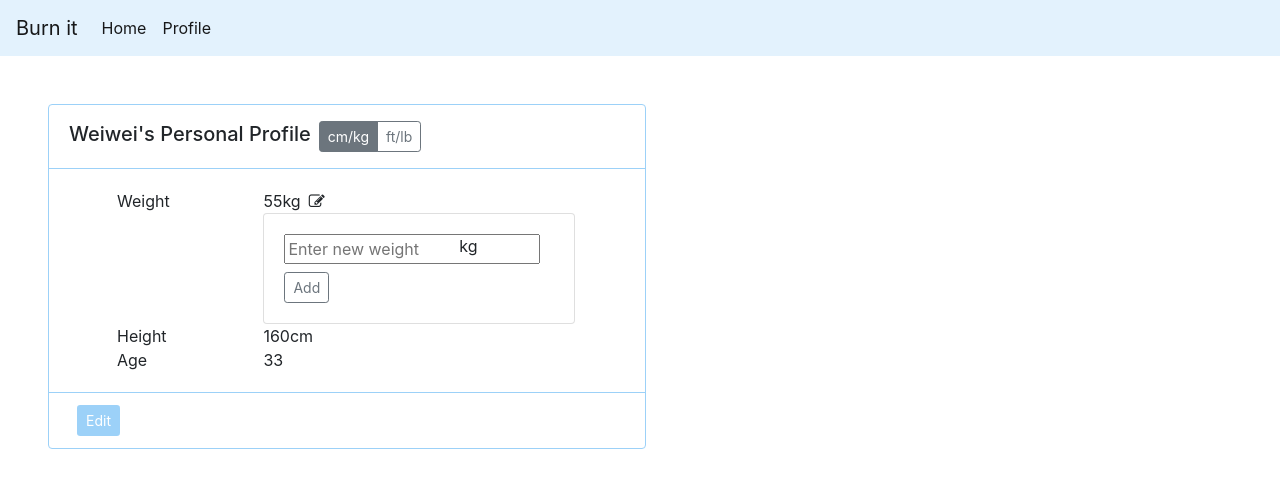
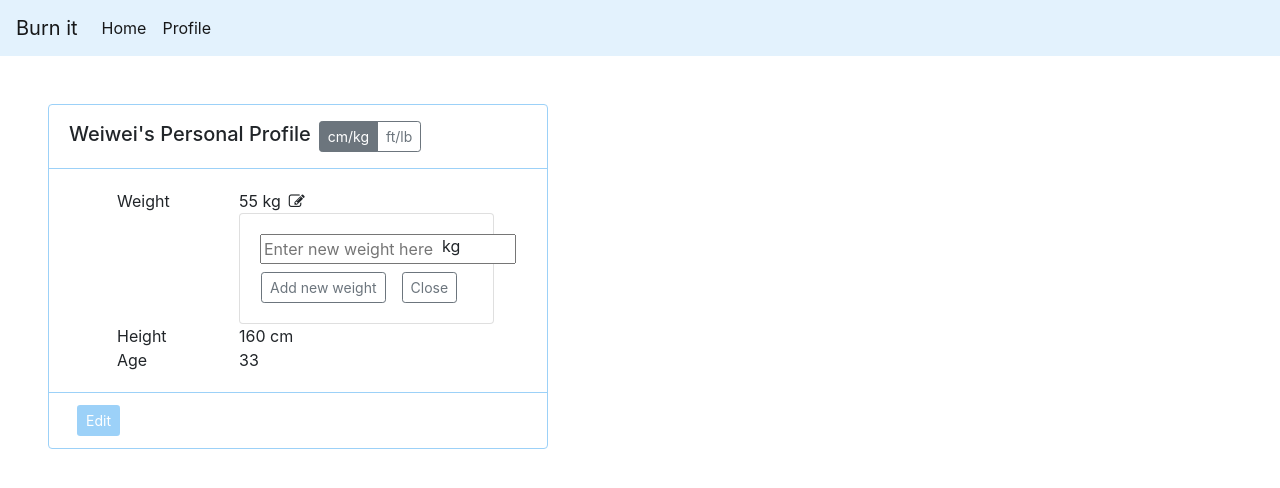
Before and after one commit to wwjin1986/burn, a React (Create React App) app: page /profile in a window 1280 px wide. Both pictures are taken after a click on the icon 267 px from the left and 201 px from the top of the page. Shown: the top 488 px of the page. Built offline with nearby package versions, Linux system fonts and the light colour scheme.

Commit message:
added add new weigth2

```diff
--- a/src/components/Exercise.jsx
+++ b/src/components/Exercise.jsx
@@ -167,9 +167,7 @@ class Exercise extends Component {
                 <span>
                   I did {this.state.duration} {this.state.time}{" "}
                   {this.state.value}. <br />
-                  Total calories estimated:
-                  {this.state.calorie}
-                  Calories.
+                  Total calories estimated: {this.state.calorie} Calories.
                 </span>
               )}
             </div>
--- a/src/components/Health.jsx
+++ b/src/components/Health.jsx
@@ -30,13 +30,19 @@ class Health extends Component {
     });
     console.log("edit");
   };
+  handleCancel = () => {
+    this.setState({ show: "collapse" });
+  };
+
   render() {
     return (
       <div
         className="card  mb-3 ml-5 mt-5"
         style={{
           display: "inline-block",
-          borderColor: "#9cd1f8"
+          borderColor: "#9cd1f8",
+          width: "500px",
+          overflow: "auto"
         }}
       >
         <div
@@ -83,12 +89,12 @@ class Health extends Component {
             </label>
           </div>
         </div>
-        <div className="card-body container-fluid">
+        <div className="card-body">
           <div className="row">
             <div className="col-3 ml-5">Weight</div>
             <div className="col-7">
               {this.state.weight}
-              {this.state.meter === "cm" ? "kg" : "lb"}
+              {this.state.meter === "cm" ? " kg" : " lb"}
 
               <i
                 className="fa fa-pencil-square-o ml-2"
@@ -100,21 +106,27 @@ class Health extends Component {
               <div className={this.state.show} id="collapseExample">
                 <div className="card card-body">
                   <div className="row">
-                    <div className="col-7">
+                    <div className="col-9">
                       <input
                         type="number"
-                        placeholder="Enter new weight"
-                        className="mr-1 mb-2"
+                        placeholder="Enter new weight here"
+                        className="mb-2"
                       />
                     </div>
                     <div className="col-3">
-                      {this.state.meter === "cm" ? "kg" : "lb"}
+                      <h7>{this.state.meter === "cm" ? " kg" : " lb"}</h7>
                     </div>
-                    <div className="col-3 ">
-                      <button className="btn btn-sm btn-outline-secondary">
-                        Add
-                      </button>
-                    </div>
+                  </div>
+                  <div className="row ">
+                    <button className="btn btn-sm ml-3 btn-outline-secondary">
+                      Add new weight
+                    </button>
+                    <button
+                      onClick={this.handleCancel}
+                      className="btn btn-sm ml-3 btn-outline-secondary"
+                    >
+                      Close
+                    </button>
                   </div>
                 </div>
               </div>
@@ -124,7 +136,7 @@ class Health extends Component {
             <div className="col-3 ml-5">Height</div>
             <div className="col-7">
               {this.state.height}
-              {this.state.meter === "cm" ? "cm" : "ft"}
+              {this.state.meter === "cm" ? " cm" : " ft"}
             </div>
           </div>
           <div className="row">
```
